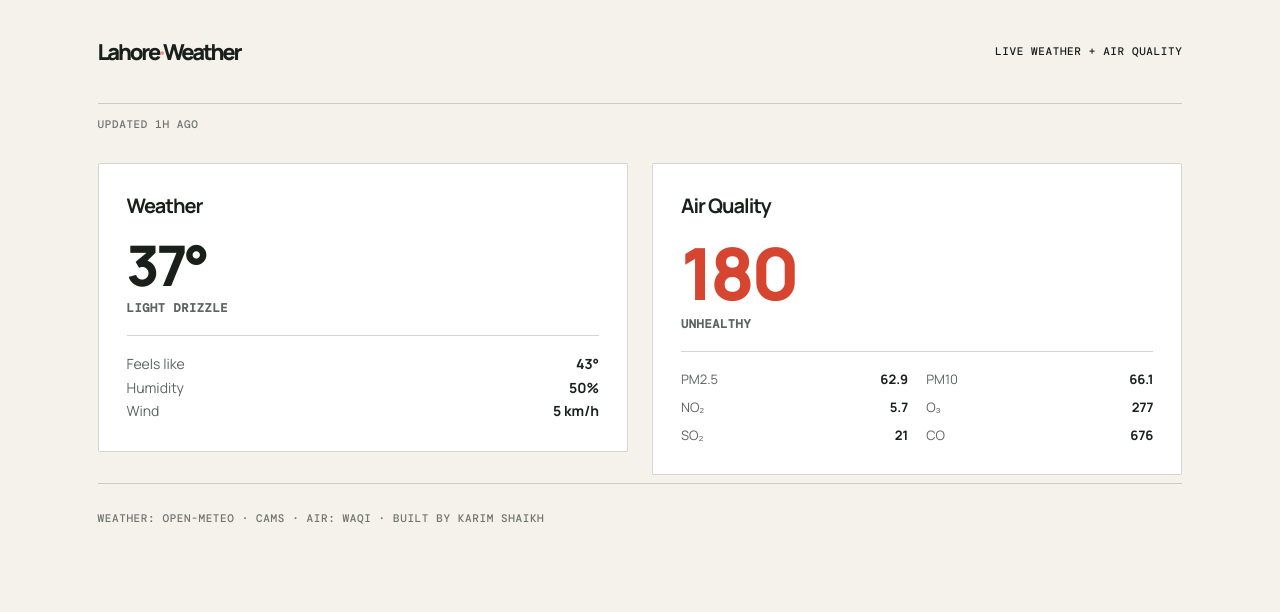
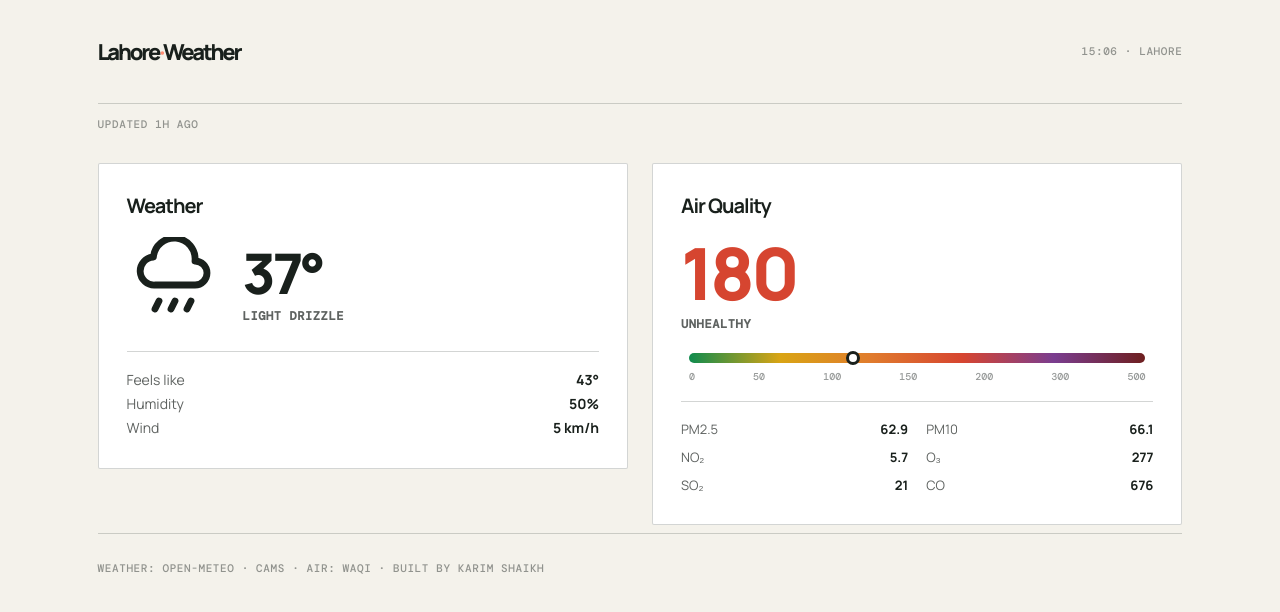
Before and after one commit to KarimShaikh123/lahore-weather, a website: page index.html in a window 1280 px wide. Drawn offline with nearby package versions, Linux system fonts and the light colour scheme.

Commit message:
Interface: weather icons, AQI scale bar, live Lahore clock, day/night theme

```diff
--- a/index.html
+++ b/index.html
@@ -14,7 +14,7 @@
     <div class="page-shell">
       <header class="site-header">
         <a class="wordmark" href="#top">Lahore<span>·</span>Weather</a>
-        <span class="tagline">Live weather + air quality</span>
+        <span class="clock" id="clock" aria-label="Current time in Lahore">— · Lahore</span>
       </header>
 
       <p class="staleness" id="staleness" hidden></p>
@@ -22,8 +22,13 @@
       <main id="top" class="dashboard">
         <section class="panel weather-panel" aria-label="Lahore weather">
           <h2>Weather</h2>
-          <div class="reading-big" id="w-temp">—</div>
-          <p class="reading-label" id="w-condition">Loading…</p>
+          <div class="weather-hero">
+            <div class="wi-slot" id="w-icon" aria-hidden="true"></div>
+            <div>
+              <div class="reading-big" id="w-temp">—</div>
+              <p class="reading-label" id="w-condition">Loading…</p>
+            </div>
+          </div>
           <ul class="reading-list">
             <li>Feels like <strong id="w-feels">—</strong></li>
             <li>Humidity <strong id="w-humidity">—</strong></li>
@@ -35,6 +40,18 @@
           <h2>Air Quality</h2>
           <div class="aqi-value" id="aqi-value">—</div>
           <p class="reading-label" id="aqi-label">Loading…</p>
+          <div class="aqi-scale" aria-label="Air Quality Index scale from 0 to 500">
+            <div class="aqi-track"><div class="aqi-marker" id="aqi-marker"></div></div>
+            <ul class="aqi-scale-legend">
+              <li>0</li>
+              <li>50</li>
+              <li>100</li>
+              <li>150</li>
+              <li>200</li>
+              <li>300</li>
+              <li>500</li>
+            </ul>
+          </div>
           <p class="reading-label" id="aqi-dominant" hidden></p>
           <ul class="pollutant-list">
             <li>PM2.5 <strong id="aqi-pm25">—</strong></li>
--- a/js/app.js
+++ b/js/app.js
@@ -11,6 +11,24 @@
     $("aqi-label").textContent = "Unavailable";
   }
 
+  function tickClock() {
+    const fmt = new Intl.DateTimeFormat("en-GB", {
+      timeZone: "Asia/Karachi",
+      hour: "2-digit",
+      minute: "2-digit",
+      hour12: false,
+    });
+    $("clock").textContent = fmt.format(new Date()) + " · Lahore";
+  }
+
+  function startTicker(reading) {
+    tickClock();
+    setInterval(tickClock, 30000);
+    setInterval(() => {
+      $("staleness").textContent = LWData.formatStaleness(reading.recorded_at, new Date());
+    }, 60000);
+  }
+
   async function load() {
     try {
       const res = await fetch(READINGS_URL);
@@ -20,6 +38,7 @@
       const stale = LWData.formatStaleness(reading.recorded_at, new Date());
       $("staleness").textContent = stale;
       $("staleness").hidden = false;
+      startTicker(reading);
     } catch (err) {
       showError("Couldn't load the latest reading. Check back in a few minutes.");
     }
--- a/js/data.js
+++ b/js/data.js
@@ -56,6 +56,25 @@ function formatStaleness(recordedAt, now) {
   return `Updated ${Math.floor(hours / 24)}d ago`;
 }
 
-const LWData = { aqiCategory, weatherCodeLabel, formatStaleness };
+function weatherIconKey(code) {
+  if (code === 0) return "clear";
+  if (code === 1 || code === 2) return "partly";
+  if (code === 3) return "cloud";
+  if (code === 45 || code === 48) return "fog";
+  if (code >= 51 && code <= 57) return "drizzle";
+  if (code >= 61 && code <= 67) return "rain";
+  if (code >= 71 && code <= 77) return "snow";
+  if (code >= 80 && code <= 82) return "showers";
+  if (code >= 85 && code <= 86) return "snow-showers";
+  if (code >= 95 && code <= 99) return "thunder";
+  return "unknown";
+}
+
+function aqiPosition(aqi) {
+  if (!Number.isFinite(aqi)) return 0;
+  return Math.max(0, Math.min(100, (aqi / 500) * 100));
+}
+
+const LWData = { aqiCategory, weatherCodeLabel, formatStaleness, weatherIconKey, aqiPosition };
 if (typeof window !== "undefined") window.LWData = LWData;
 if (typeof module !== "undefined" && module.exports) module.exports = LWData;
--- a/js/render.js
+++ b/js/render.js
@@ -1,5 +1,34 @@
 (function () {
+  const ICONS = {
+    clear:
+      '<svg viewBox="0 0 24 24" class="wi" aria-hidden="true"><circle cx="12" cy="12" r="4.5"/><path d="M12 2v3M12 19v3M2 12h3M19 12h3M4.9 4.9l2.1 2.1M17 17l2.1 2.1M19.1 4.9L17 7M7 17l-2.1 2.1"/></svg>',
+    partly:
+      '<svg viewBox="0 0 24 24" class="wi" aria-hidden="true"><circle cx="9" cy="8" r="3"/><path d="M9 2.5v1.5M2.5 8h1.5M4.3 3.8l1 1M4.3 12.2l1-1"/><path d="M16.5 19h-9a3.5 3.5 0 0 1 .5-6.9 5 5 0 0 1 9.6-1A3.8 3.8 0 0 1 16.5 19z"/></svg>',
+    cloud:
+      '<svg viewBox="0 0 24 24" class="wi" aria-hidden="true"><path d="M17 19H7a4 4 0 0 1-.4-8A5.5 5.5 0 0 1 17 11a3.5 3.5 0 0 1 0 7z"/></svg>',
+    fog:
+      '<svg viewBox="0 0 24 24" class="wi" aria-hidden="true"><path d="M17 12H7a3.5 3.5 0 0 1-.4-7A5 5 0 0 1 17 6a3 3 0 0 1 0 6z"/><path d="M5 17h14M5 20h10"/></svg>',
+    drizzle:
+      '<svg viewBox="0 0 24 24" class="wi" aria-hidden="true"><path d="M17 12H7a3.5 3.5 0 0 1-.4-7A5 5 0 0 1 17 6a3 3 0 0 1 0 6z"/><path d="M8 16l-1 2M12 16l-1 2M16 16l-1 2"/></svg>',
+    rain:
+      '<svg viewBox="0 0 24 24" class="wi" aria-hidden="true"><path d="M17 12H7a3.5 3.5 0 0 1-.4-7A5 5 0 0 1 17 6a3 3 0 0 1 0 6z"/><path d="M7 16l-1.5 3M12 16l-1.5 3M17 16l-1.5 3"/></svg>',
+    snow:
+      '<svg viewBox="0 0 24 24" class="wi" aria-hidden="true"><path d="M17 12H7a3.5 3.5 0 0 1-.4-7A5 5 0 0 1 17 6a3 3 0 0 1 0 6z"/><circle cx="8.5" cy="17.5" r=".9"/><circle cx="12.5" cy="17.5" r=".9"/><circle cx="16.5" cy="17.5" r=".9"/></svg>',
+    showers:
+      '<svg viewBox="0 0 24 24" class="wi" aria-hidden="true"><circle cx="9" cy="7" r="2.6"/><path d="M9 2.5v1M4 7h1M5.2 3.7l.8.8"/><path d="M17 12H10a3.5 3.5 0 0 1-.4-7 5 5 0 0 1 8.6-1A3 3 0 0 1 17 12z"/><path d="M8 16l-1 2M13 16l-1 2"/></svg>',
+    "snow-showers":
+      '<svg viewBox="0 0 24 24" class="wi" aria-hidden="true"><circle cx="9" cy="7" r="2.6"/><path d="M9 2.5v1M4 7h1M5.2 3.7l.8.8"/><path d="M17 12H10a3.5 3.5 0 0 1-.4-7 5 5 0 0 1 8.6-1A3 3 0 0 1 17 12z"/><circle cx="9.5" cy="17" r=".9"/><circle cx="13.5" cy="17" r=".9"/></svg>',
+    thunder:
+      '<svg viewBox="0 0 24 24" class="wi" aria-hidden="true"><path d="M17 12H7a3.5 3.5 0 0 1-.4-7A5 5 0 0 1 17 6a3 3 0 0 1 0 6z"/><path d="M12 13l-2 4h3l-2 4"/></svg>',
+    unknown:
+      '<svg viewBox="0 0 24 24" class="wi" aria-hidden="true"><circle cx="12" cy="12" r="8" stroke-dasharray="3 3"/></svg>',
+  };
+
   function render(reading, $) {
+    const iconEl = $("w-icon");
+    iconEl.innerHTML = ICONS[LWData.weatherIconKey(reading.weather_code)] || ICONS.unknown;
+    iconEl.dataset.weather = LWData.weatherIconKey(reading.weather_code);
+
     $("w-temp").textContent = Math.round(reading.temperature_c) + "°";
     $("w-condition").textContent = LWData.weatherCodeLabel(reading.weather_code);
     $("w-feels").textContent = Math.round(reading.feels_like_c) + "°";
@@ -18,6 +47,12 @@
     $("aqi-o3").textContent = reading.o3 ?? "—";
     $("aqi-so2").textContent = reading.so2 ?? "—";
     $("aqi-co").textContent = reading.co ?? "—";
+
+    const marker = $("aqi-marker");
+    marker.style.left = LWData.aqiPosition(reading.aqi) + "%";
+    marker.dataset.cat = cat.key;
+
+    document.body.dataset.theme = reading.is_day === 1 ? "day" : "night";
   }
 
   window.LW = { render };
--- a/styles.css
+++ b/styles.css
@@ -1,6 +1,9 @@
 :root {
   --ink: #19201c;
+  --ink-soft: rgba(25, 32, 28, 0.7);
+  --ink-faint: rgba(25, 32, 28, 0.45);
   --paper: #f4f2eb;
+  --panel: #fff;
   --lime: #d8ef62;
   --coral: #ff8d73;
   --blue: #315eff;
@@ -13,9 +16,17 @@
   --aqi-very: #7a3d8f;
   --aqi-hazardous: #6e1f1f;
 }
+body[data-theme="night"] {
+  --ink: #f4f2eb;
+  --ink-soft: rgba(244, 242, 235, 0.7);
+  --ink-faint: rgba(244, 242, 235, 0.4);
+  --paper: #141a17;
+  --panel: #1c2420;
+  --line: rgba(244, 242, 235, 0.18);
+}
 * { box-sizing: border-box; }
 html { scroll-behavior: smooth; }
-body { margin: 0; background: var(--paper); color: var(--ink); font-family: Manrope, Arial, sans-serif; }
+body { margin: 0; background: var(--paper); color: var(--ink); font-family: Manrope, Arial, sans-serif; transition: background 0.3s ease, color 0.3s ease; }
 a { color: inherit; text-decoration: none; }
 h1, h2, h3, p { margin-top: 0; }
 
@@ -23,19 +34,23 @@ h1, h2, h3, p { margin-top: 0; }
 .site-header { height: 104px; display: flex; align-items: center; justify-content: space-between; border-bottom: 1px solid var(--line); }
 .wordmark { font-size: 22px; font-weight: 800; letter-spacing: -0.1em; }
 .wordmark span { color: var(--coral); }
-.tagline { font: 500 11px/1.2 "DM Mono", monospace; text-transform: uppercase; letter-spacing: 0.055em; }
+.clock { font: 500 11px/1.2 "DM Mono", monospace; text-transform: uppercase; letter-spacing: 0.055em; color: var(--ink-faint); }
 
-.staleness { margin: 14px 0 0; font: 500 11px/1.2 "DM Mono", monospace; text-transform: uppercase; letter-spacing: 0.055em; color: rgba(25, 32, 28, 0.6); }
+.staleness { margin: 14px 0 0; font: 500 11px/1.2 "DM Mono", monospace; text-transform: uppercase; letter-spacing: 0.055em; color: var(--ink-faint); }
 
 .dashboard { display: grid; grid-template-columns: 1fr 1fr; gap: 24px; padding: 32px 0 8px; align-items: start; }
-.panel { border: 1px solid var(--line); border-radius: 2px; padding: 28px; background: #fff; }
+.panel { border: 1px solid var(--line); border-radius: 2px; padding: 28px; background: var(--panel); }
 .panel h2 { font-size: 20px; letter-spacing: -0.05em; font-weight: 700; margin-bottom: 18px; }
 
+.weather-hero { display: flex; align-items: center; gap: 20px; }
+.wi-slot { width: 96px; height: 96px; flex: none; }
+.wi { width: 100%; height: 100%; color: var(--ink); stroke: currentColor; fill: none; stroke-width: 1.7; stroke-linecap: round; stroke-linejoin: round; }
+
 .reading-big { font-size: 56px; font-weight: 800; letter-spacing: -0.05em; line-height: 1; }
-.reading-label { margin: 8px 0 0; font: 700 12px/1.3 "DM Mono", monospace; text-transform: uppercase; letter-spacing: 0.05em; color: rgba(25, 32, 28, 0.7); }
+.reading-label { margin: 8px 0 0; font: 700 12px/1.3 "DM Mono", monospace; text-transform: uppercase; letter-spacing: 0.05em; color: var(--ink-soft); }
 
 .reading-list { list-style: none; margin: 18px 0 0; padding: 16px 0 0; border-top: 1px solid var(--line); }
-.reading-list li { display: flex; justify-content: space-between; font-size: 14px; line-height: 1.7; color: rgba(25, 32, 28, 0.7); }
+.reading-list li { display: flex; justify-content: space-between; font-size: 14px; line-height: 1.7; color: var(--ink-soft); }
 .reading-list strong { color: var(--ink); font-weight: 700; }
 
 .aqi-value { font-size: 72px; font-weight: 800; letter-spacing: -0.05em; line-height: 1; }
@@ -45,15 +60,20 @@ h1, h2, h3, p { margin-top: 0; }
 .aqi-value[data-cat="unhealthy"] { color: var(--aqi-unhealthy); }
 .aqi-value[data-cat="very-unhealthy"] { color: var(--aqi-very); }
 .aqi-value[data-cat="hazardous"] { color: var(--aqi-hazardous); }
-.aqi-value[data-cat="unknown"] { color: rgba(25, 32, 28, 0.35); }
+.aqi-value[data-cat="unknown"] { color: var(--ink-faint); }
+
+.aqi-scale { margin: 20px 0 0; padding: 0 8px; }
+.aqi-track { position: relative; height: 10px; border-radius: 999px; background: linear-gradient(90deg, var(--aqi-good), var(--aqi-moderate), var(--aqi-usg), var(--aqi-unhealthy), var(--aqi-very), var(--aqi-hazardous)); }
+.aqi-marker { position: absolute; top: 50%; width: 14px; height: 14px; border-radius: 50%; background: var(--panel); border: 3px solid var(--ink); transform: translate(-50%, -50%); transition: left 0.4s ease; }
+.aqi-scale-legend { list-style: none; display: flex; justify-content: space-between; margin: 8px 0 0; padding: 0; font: 500 10px/1.2 "DM Mono", monospace; color: var(--ink-faint); }
 
 .pollutant-list { list-style: none; margin: 18px 0 0; padding: 16px 0 0; border-top: 1px solid var(--line); display: grid; grid-template-columns: 1fr 1fr; gap: 6px 18px; }
-.pollutant-list li { display: flex; justify-content: space-between; font-size: 13px; line-height: 1.7; color: rgba(25, 32, 28, 0.7); }
+.pollutant-list li { display: flex; justify-content: space-between; font-size: 13px; line-height: 1.7; color: var(--ink-soft); }
 .pollutant-list strong { color: var(--ink); font-weight: 700; }
 
 .error-banner { margin: 18px 0 0; padding: 12px 16px; border: 1px solid rgba(214, 69, 48, 0.4); border-radius: 2px; background: rgba(214, 69, 48, 0.08); color: var(--error); font-size: 13px; line-height: 1.5; font-weight: 600; }
 
-.site-footer { padding: 28px 0 48px; border-top: 1px solid var(--line); font: 500 11px/1.2 "DM Mono", monospace; text-transform: uppercase; letter-spacing: 0.055em; color: rgba(25, 32, 28, 0.6); }
+.site-footer { padding: 28px 0 48px; border-top: 1px solid var(--line); font: 500 11px/1.2 "DM Mono", monospace; text-transform: uppercase; letter-spacing: 0.055em; color: var(--ink-faint); }
 
 @media (max-width: 820px) {
   .dashboard { grid-template-columns: 1fr; padding: 24px 0 8px; }
@@ -62,7 +82,8 @@ h1, h2, h3, p { margin-top: 0; }
 
 @media (max-width: 560px) {
   .site-header { height: auto; padding: 20px 0; flex-wrap: wrap; gap: 8px; }
-  .tagline { display: none; }
   .panel { padding: 20px; }
   .pollutant-list { grid-template-columns: 1fr; }
+  .weather-hero { gap: 14px; }
+  .wi-slot { width: 72px; height: 72px; }
 }
```
Also changed, not shown: AGENTS.md (+6 -4 lines), test/data.test.js (+32 -1 lines).
